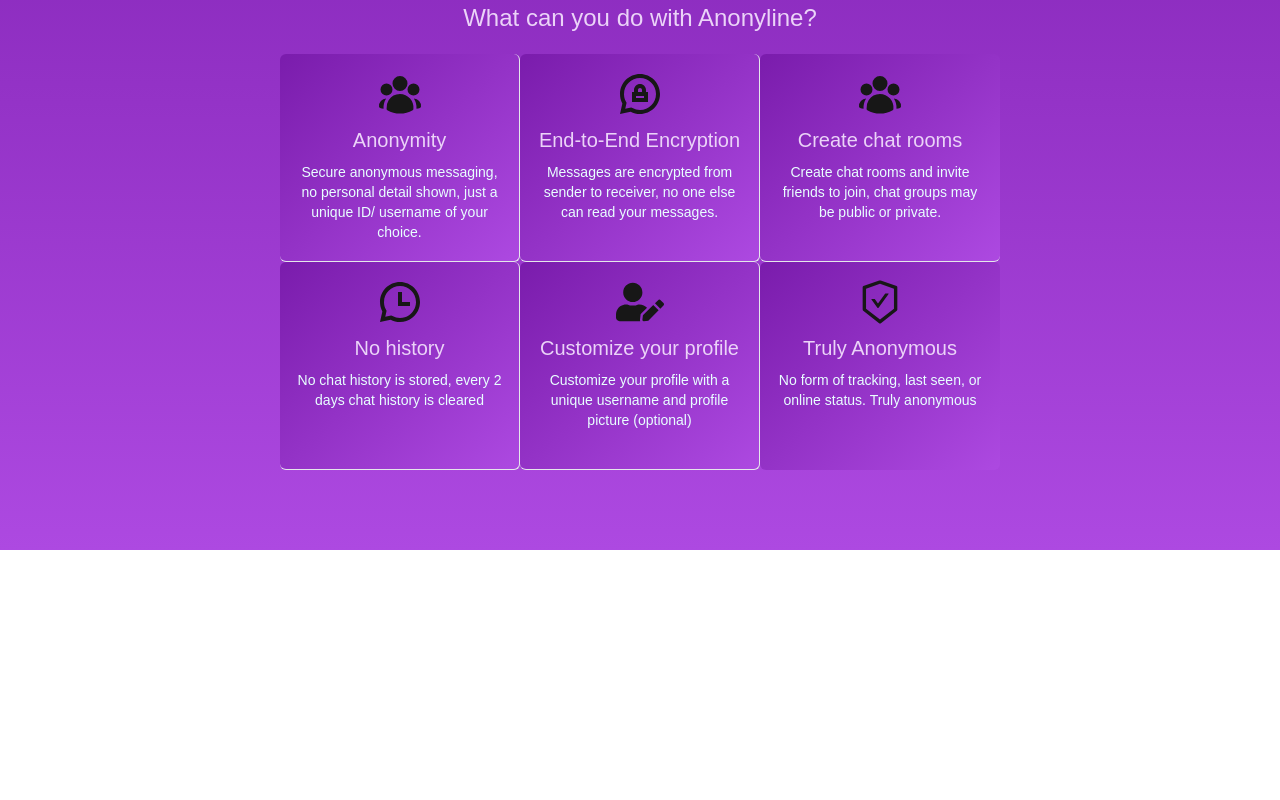
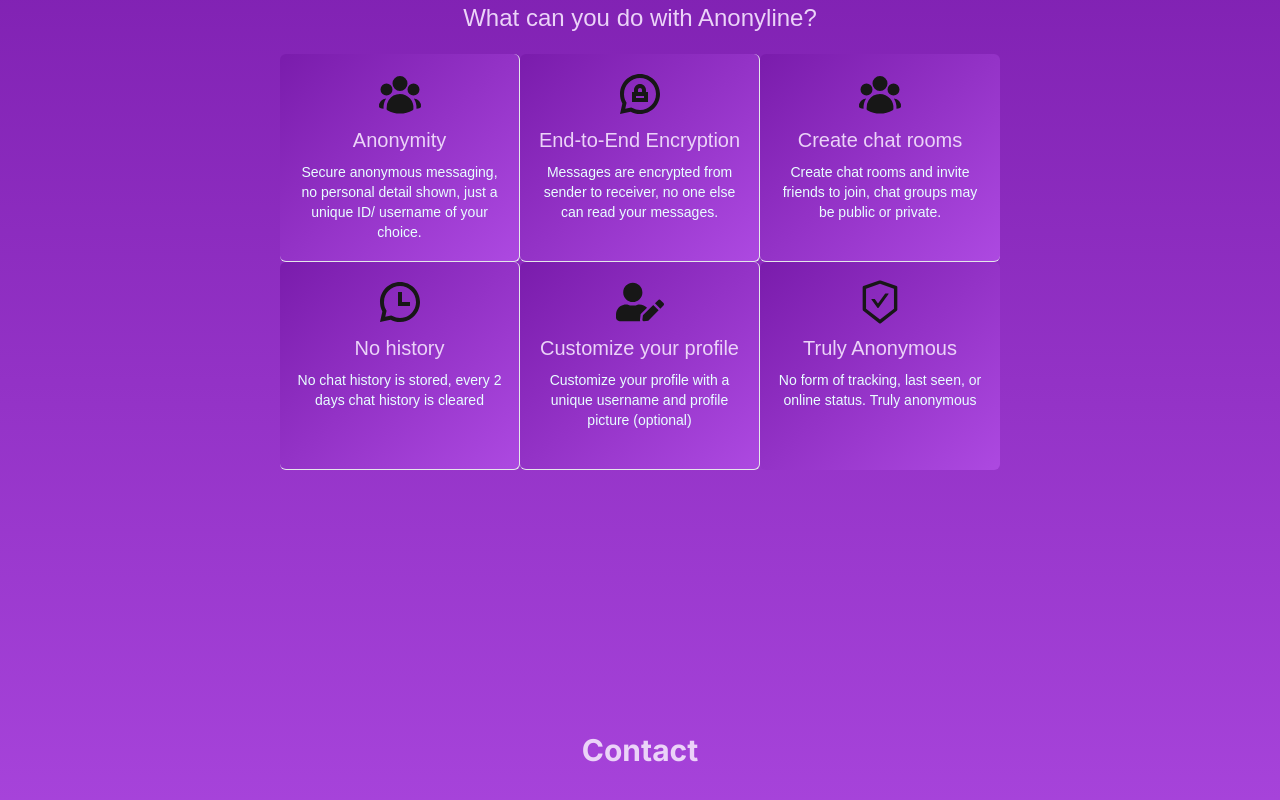
Before and after one commit to MikeyA-yo/anonyline, a Next.js app: page / in a window 1280 px wide. Shown: the part 1278-2078 px from the top of the page. Before the commit the page ends 1828 px from the top, so only its background shows below. Built offline with nearby package versions, Linux system fonts and the light colour scheme.

Commit message:
grid works

```diff
--- /dev/null
+++ b/components/contact.tsx
@@ -0,0 +1,15 @@
+import { Inter } from "next/font/google"
+
+const inter = Inter({weight:["400", "700"], subsets:["latin"]})
+export default function Contact(){
+    return (
+        <>
+          <div className="min-h-[50vh] flex flex-col text-[#EBD3F8] items-center justify-center" id="contact">
+            <div className="z-10">
+                <h3 className={`${inter.className} text-3xl font-bold `}>Contact</h3>
+            </div>
+            <div className="grid"></div>
+          </div>
+        </>
+    )
+}
--- a/components/landing.tsx
+++ b/components/landing.tsx
@@ -1,4 +1,5 @@
 import About from "./about";
+import Contact from "./contact";
 import Features from "./features";
 import Hero from "./hero";
 import Nav from "./nav";
@@ -13,6 +14,7 @@
           <Hero />
           <About />
           <Features />
+          <Contact />
         </div>
       </div>
     </>
--- a/components/nav.tsx
+++ b/components/nav.tsx
@@ -15,7 +15,7 @@
             <div className="p-3 border-[0.5px] border-[#FFFBFF] bg-[#FBFFFF] bg-opacity-10 backdrop-blur-md rounded-full flex gap-3">
                 <ScrollLink href={"#about"}>About</ScrollLink>
                 <ScrollLink href={"#features"}>Features</ScrollLink>
-                <Link href={"/contact"}>Contact</Link>
+                <ScrollLink href={"#contact"}>Contact</ScrollLink>
             </div>
             <Link href={"/login"}>Login</Link>
           </nav>
@@ -46,9 +46,9 @@
                 x:"100vw"
             }}
           >
-            <Link href={"#about"} scroll>About</Link>
-            <Link href={"/features"}>Features</Link>
-            <Link href={"/contact"}>Contact</Link>
+            <ScrollLink href={"#about"}>About</ScrollLink>
+            <ScrollLink href={"#features"}>Features</ScrollLink>
+            <ScrollLink href={"#contact"}>Contact</ScrollLink>
             <Link href={"/login"}>Login</Link>
           </AnimateDiv>
         </>
```
